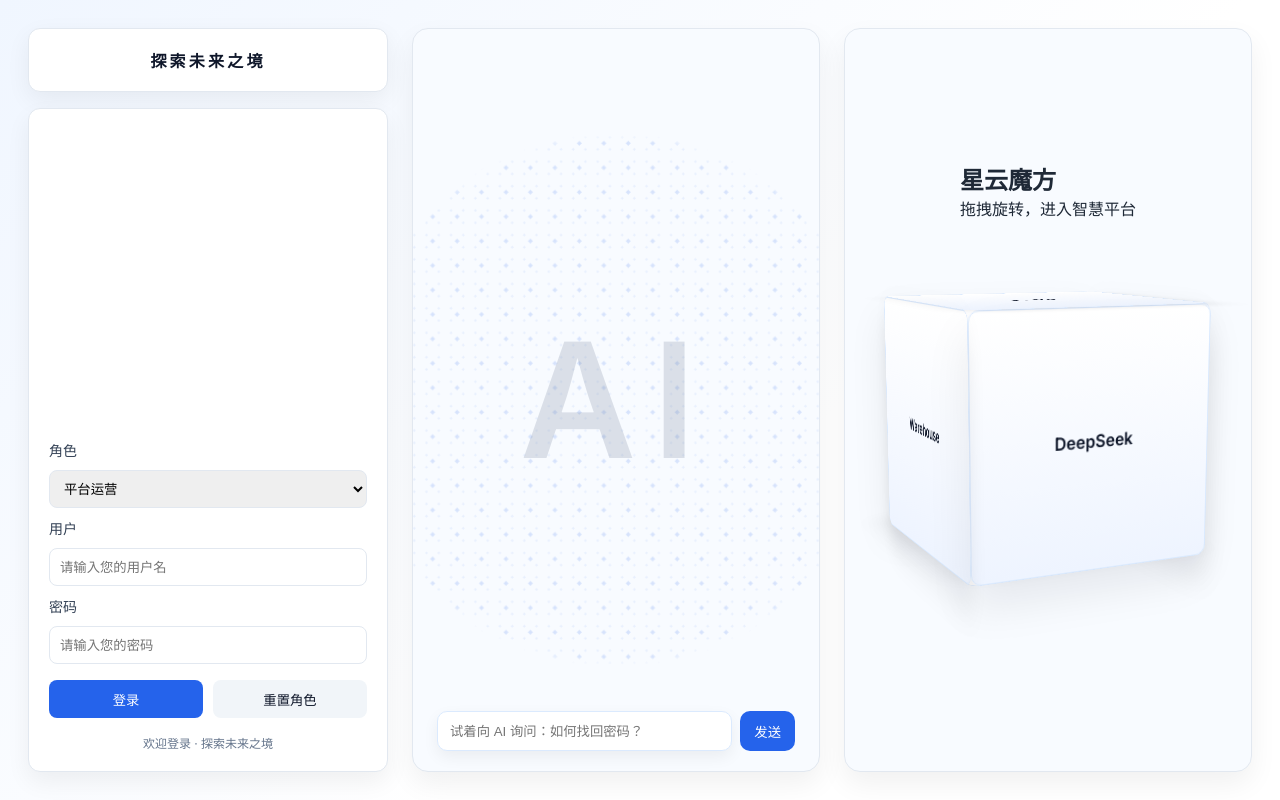
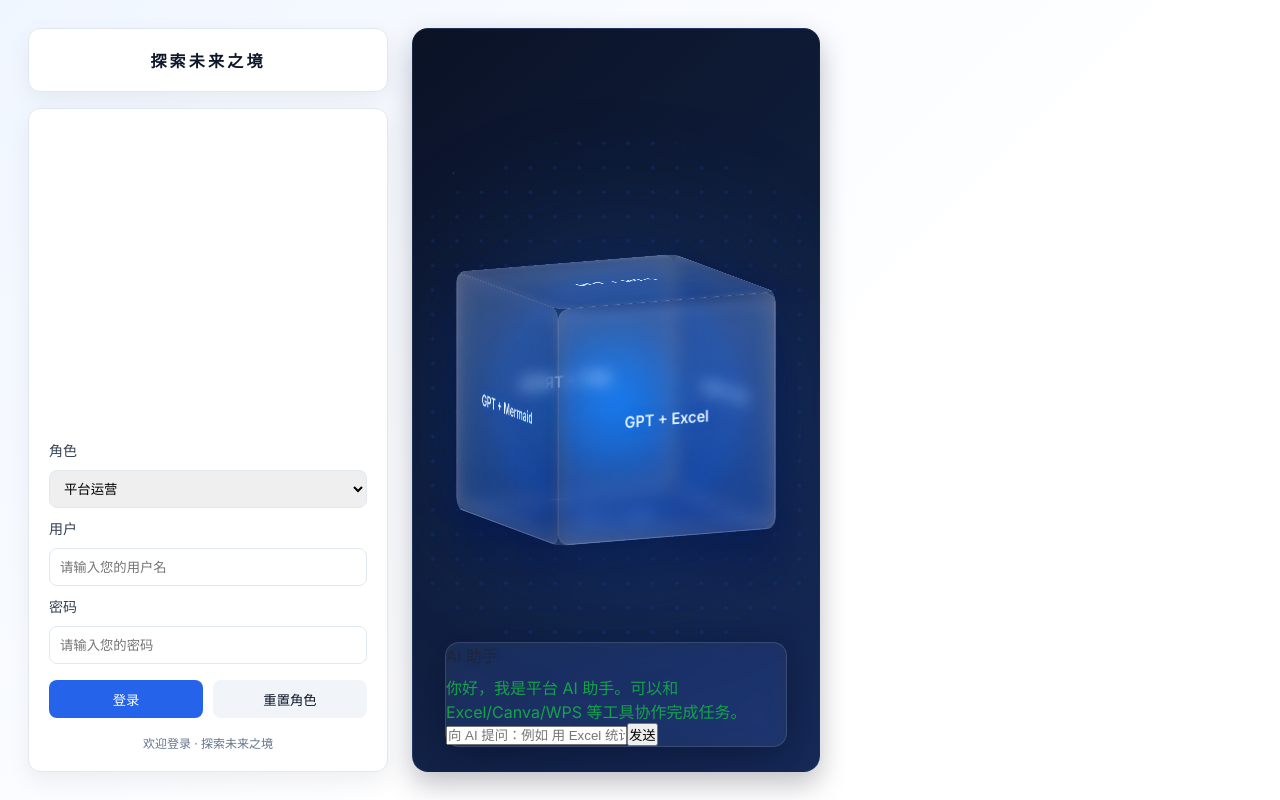
Before and after one commit to yancindy66/my-supply20250926, a Vue app: page /login in a window 1280 px wide. Built offline with nearby package versions, Linux system fonts and the light colour scheme.

Commit message:
feat(ui): 登录页右侧重构深蓝渐变背景+中心发光AI光圈+玻璃拟态悬浮魔方+玻璃对话面板

```diff
--- a/src/views/Login.vue
+++ b/src/views/Login.vue
@@ -27,26 +27,30 @@
       </div>
     </section>
 
-    <!-- 中间：AI 光圈 + 底部对话框 -->
+    <!-- 右侧：AI 对话（全幅） -->
     <section class="ai-pane">
-      <div class="rings"><div class="ai">AI</div></div>
-      <div class="gpt-dock">
-        <input v-model="dockInput" placeholder="试着向 AI 询问：如何找回密码？" @keyup.enter="dockSend" />
-        <button @click="dockSend">发送</button>
+      <div class="rings"></div>
+      <div class="stars"></div>
+      <!-- 中心发光蓝色光圈 + 透明玻璃魔方 -->
+      <div class="halo"></div>
+      <div class="glass-cube" :style="cubeStyle" @mousedown="onMouseDown" @touchstart.prevent="onTouchStart">
+        <div class="gface g1" @click="selectTool('chat')">GPT + Excel</div>
+        <div class="gface g2" @click="selectTool('tripo')">GPT + TRIPO</div>
+        <div class="gface g3" @click="selectTool('canva')">GPT + Canva</div>
+        <div class="gface g4" @click="selectTool('mermaid')">GPT + Mermaid</div>
+        <div class="gface g5" @click="selectTool('wps')">GPT + WPS</div>
+        <div class="gface g6" @click="selectTool('flow')">GPT + Flow</div>
       </div>
-    </section>
-
-    <!-- 右侧：3D 魔方选择区 -->
-    <section class="cube-pane">
-      <div class="hero"><h1>星云魔方</h1><p>拖拽旋转，进入智慧平台</p></div>
-      <div class="scene-cube" @mousedown="onMouseDown" @touchstart.prevent="onTouchStart">
-        <div class="cube" :style="cubeStyle">
-          <div class="face f1">DeepSeek</div>
-          <div class="face f2">WMS</div>
-          <div class="face f3">Finance</div>
-          <div class="face f4">Warehouse</div>
-          <div class="face f5">Operate</div>
-          <div class="face f6">API</div>
+      <div class="chat-pane full glass">
+        <div class="chat-header">AI 助手</div>
+        <div class="chat-body" ref="loginChatBodyRef">
+          <div v-for="(m,i) in loginMessages" :key="i" class="msg" :class="m.role">
+            <div class="bubble">{{ m.text }}</div>
+          </div>
+        </div>
+        <div class="chat-input">
+          <input v-model="loginInput" placeholder="向 AI 提问：例如 用 Excel 统计上月入库数据" @keyup.enter="loginSend" />
+          <button @click="loginSend">发送</button>
         </div>
       </div>
     </section>
@@ -97,9 +101,32 @@ function onTouchMove(e: TouchEvent){ if(!dragging.value) return; const t=e.touch
 function onTouchEnd(){ dragging.value=false; window.removeEventListener('touchmove', onTouchMove); window.removeEventListener('touchend', onTouchEnd); }
 onMounted(()=> updateCube());
 
-// 底部对话Dock
+// 底部对话Dock（角色页）
 const dockInput = ref('');
 function dockSend(){ const t=dockInput.value.trim(); if(!t) return; dockInput.value=''; alert('（占位）AI已收到：'+t); }
+
+// 工具选择（占位联动：点击魔方面在输入框放入提示）
+function selectTool(key: string){
+  const map: Record<string,string> = {
+    chat: '和 ChatGPT 对话：帮我写一个入库流程说明',
+    img: '图像生成：设计一个登录页背景图（科技蓝）',
+    ui: 'UI 设计：生成商品列表页面布局建议',
+    data: '数据分析：根据过去一月订单量做折线图摘要',
+    doc: '文档总结：总结这份仓单协议的关键条款',
+    flow: '流程编排：把“入库->质检->上架”生成流程图说明'
+  };
+  dockInput.value = map[key] || '向 AI 提问...';
+}
+
+// 登录页右侧全幅聊天
+const loginMessages = ref<Array<{role:'user'|'assistant'; text:string}>>([
+  { role:'assistant', text:'你好，我是平台 AI 助手。可以和 Excel/Canva/WPS 等工具协作完成任务。' }
+]);
+const loginInput = ref('');
+const loginChatBodyRef = ref<HTMLElement|null>(null);
+function loginSend(){ const t=loginInput.value.trim(); if(!t) return; loginMessages.value.push({role:'user', text:t}); loginInput.value='';
+  setTimeout(()=>{ loginMessages.value.push({role:'assistant', text:'（占位回复）我已理解你的需求：'+t}); try{ const el=loginChatBodyRef.value; if(el) el.scrollTop=el.scrollHeight; }catch{} }, 250);
+}
 </script>
 
 <style scoped>
@@ -118,7 +145,7 @@ function dockSend(){ const t=dockInput.value.trim(); if(!t) return; dockInput.va
 .welcome-footer{ margin-top:16px; text-align:center; color:#64748b; font-size:12px; }
 
 .cube-pane{ position:relative; border:1px solid #e2e8f0; border-radius:16px; background:#f8fbff; box-shadow:0 12px 28px rgba(2,6,23,.06); overflow:hidden; display:flex; flex-direction:column; align-items:center; justify-content:center; }
-.ai-pane{ position:relative; border:1px solid #e2e8f0; border-radius:16px; background:#f8fbff; box-shadow:0 12px 28px rgba(2,6,23,.06); overflow:hidden; display:flex; align-items:center; justify-content:center; }
+.ai-pane{ position:relative; border:1px solid rgba(255,255,255,0.06); border-radius:16px; background:linear-gradient(140deg,#0b1226 0%,#0f1d3a 45%,#162a59 100%); box-shadow:0 12px 28px rgba(2,6,23,.25); overflow:hidden; display:flex; align-items:center; justify-content:center; }
 .rings{ position:absolute; inset:0; display:flex; align-items:center; justify-content:center; }
 .rings::before{ content:''; position:absolute; width:1200px; height:1200px; border-radius:50%; background:
   radial-gradient(circle at center, rgba(37,99,235,.20) 0 2px, transparent 2px) 0 0/24px 24px,
@@ -126,17 +153,48 @@ function dockSend(){ const t=dockInput.value.trim(); if(!t) return; dockInput.va
   opacity:.65; filter: blur(.2px); animation:pulse 3.2s ease-in-out infinite;
 }
 @keyframes pulse{ 0%{ transform: scale(.98); opacity:.55 } 50%{ transform: scale(1.02); opacity:.8 } 100%{ transform: scale(.98); opacity:.55 } }
+/* 环形扫描（发光扇形沿外环匀速旋转） */
+.rings::after{ content:''; position:absolute; width:1200px; height:1200px; border-radius:50%;
+  background: conic-gradient(from 0deg, rgba(99,102,241,0) 0deg, rgba(99,102,241,.65) 10deg, rgba(99,102,241,0) 20deg);
+  mask: radial-gradient(circle at center, transparent 0 45%, #000 46% 47%, transparent 48% 100%);
+  -webkit-mask: radial-gradient(circle at center, transparent 0 45%, #000 46% 47%, transparent 48% 100%);
+  filter: blur(1px) drop-shadow(0 0 12px rgba(99,102,241,.55));
+  animation: sweep 4s linear infinite;
+}
+@keyframes sweep { to { transform: rotate(360deg); } }
+.rings::after{ display:none; }
 .ai{ position:relative; z-index:1; font-size:160px; font-weight:800; letter-spacing:.1em; color:#64748b33; }
 
-.scene-cube{ width:420px; height:420px; perspective:1100px; cursor:grab; display:flex; align-items:center; justify-content:center; }
-.cube{ position:relative; width:260px; height:260px; transform-style:preserve-3d; transition:transform .06s linear; }
-.cube .face{ position:absolute; width:240px; height:240px; display:flex; align-items:center; justify-content:center; color:#0f172a; font-weight:600; border-radius:10px; background:linear-gradient(180deg,#ffffff,#eef4ff); border:1px solid #dbeafe; box-shadow:0 20px 40px rgba(2,6,23,.08); }
-.cube .f1{ transform: translateZ(120px); }
-.cube .f2{ transform: rotateY(180deg) translateZ(120px); }
-.cube .f3{ transform: rotateY(90deg) translateZ(120px); }
-.cube .f4{ transform: rotateY(-90deg) translateZ(120px); }
-.cube .f5{ transform: rotateX(90deg) translateZ(120px); }
-.cube .f6{ transform: rotateX(-90deg) translateZ(120px); color:#64748b; }
+/* 简单粒子星点背景 */
+.stars{ position:absolute; inset:0; pointer-events:none; background:
+  radial-gradient(2px 2px at 10% 20%, rgba(99,102,241,.45), transparent 70%),
+  radial-gradient(1.5px 1.5px at 30% 60%, rgba(99,102,241,.35), transparent 70%),
+  radial-gradient(1.8px 1.8px at 60% 40%, rgba(99,102,241,.25), transparent 70%),
+  radial-gradient(1.8px 1.8px at 80% 80%, rgba(99,102,241,.30), transparent 70%);
+  animation: starsMove 14s linear infinite alternate;
+}
+@keyframes starsMove{ 0%{ transform: translateY(0) } 100%{ transform: translateY(-12px) } }
+
+.halo{ position:absolute; width:min(62%,720px); aspect-ratio:1/1; border-radius:50%; z-index:1; }
+.halo::before{ content:''; position:absolute; inset:0; border-radius:50%; box-shadow:0 0 140px 40px rgba(32,123,255,.25) inset, 0 0 160px 20px rgba(32,123,255,.25); background:
+  radial-gradient(closest-side, rgba(30,144,255,.45) 0%, rgba(30,144,255,.15) 55%, rgba(30,144,255,0) 60%),
+  radial-gradient(closest-side, transparent 64%, rgba(135,206,255,.35) 66%, transparent 68%);
+  filter: blur(0.4px);
+}
+
+/* 玻璃拟态立方体（透明 + 折射高光） */
+.glass-cube{ position:absolute; width:240px; height:240px; transform-style:preserve-3d; transform:rotateX(-18deg) rotateY(30deg); z-index:2; cursor:grab; }
+.gface{ position:absolute; width:240px; height:240px; display:flex; align-items:center; justify-content:center; color:#e6f0ff; font-weight:600; text-shadow:0 0 8px rgba(0,119,255,.5); border-radius:12px; background: linear-gradient(145deg, rgba(255,255,255,.14), rgba(255,255,255,.04)); border:1px solid rgba(255,255,255,.2); box-shadow: inset 0 0 28px rgba(255,255,255,.12), 0 24px 60px rgba(3,23,78,.45); backdrop-filter: blur(8px) saturate(140%); }
+.g1{ transform: translateZ(120px); }
+.g2{ transform: rotateY(180deg) translateZ(120px); }
+.g3{ transform: rotateY(90deg) translateZ(120px); }
+.g4{ transform: rotateY(-90deg) translateZ(120px); }
+.g5{ transform: rotateX(90deg) translateZ(120px); }
+.g6{ transform: rotateX(-90deg) translateZ(120px); }
+
+/* 右侧对话面板玻璃风格 */
+.chat-pane.full.glass{ position:absolute; left:32px; right:32px; bottom:24px; top:auto; width:auto; background: rgba(255,255,255,.06); border:1px solid rgba(255,255,255,.12); border-radius:14px; box-shadow: 0 10px 40px rgba(1,8,36,.45); backdrop-filter: blur(10px) saturate(140%);
+}
 .gpt-dock{ position:absolute; left:24px; right:24px; bottom:20px; display:flex; gap:8px; }
 .gpt-dock input{ flex:1; height:40px; border-radius:10px; border:1px solid #dbeafe; padding:0 12px; background:#fff; box-shadow:0 6px 16px rgba(2,6,23,.06); }
 .gpt-dock button{ height:40px; padding:0 14px; border:none; border-radius:10px; background:#2563eb; color:#fff; cursor:pointer; }
```
